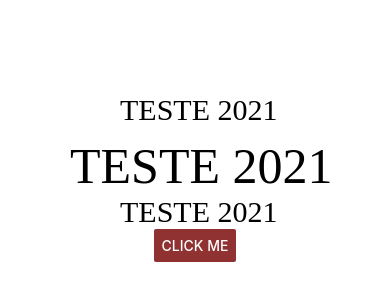
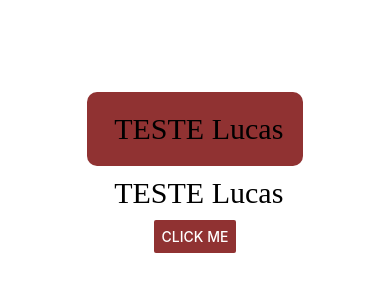
Before and after one commit to lucasmetron/reactNativeAnimacoes, a React Native app: screen / in a window 390 px wide. Shown: the part 250-550 px from the top of the page. Built offline with nearby package versions, Linux system fonts and the light colour scheme.

Commit message:
touchableOpacty

```diff
--- a/App.js
+++ b/App.js
@@ -3,6 +3,7 @@ import {
   Text,
   View,
   Button,
+  TouchableOpacity,
 } from 'react-native';
 
 import styles, { colors } from './styles/mainStyles'
@@ -11,9 +12,10 @@ const App = () => {
 
   return (
     <View style={styles.container} >
-      <Text style={[styles.mytext, styles.margin]}> TESTE 2021</Text>
-      <Text style={[styles.mytext, { fontSize: 50 }]}> TESTE 2021</Text>
-      <Text style={styles.mytext}> TESTE 2021</Text>
+      <TouchableOpacity style={styles.button}>
+        <Text style={[styles.mytext, styles.margin]}> TESTE Lucas</Text>
+      </TouchableOpacity>
+      <Text style={[styles.mytext, styles.margin]}> TESTE Lucas</Text>
       <Button title='Click me' color={colors.red} />
     </View>
   );
--- a/styles/mainStyles.js
+++ b/styles/mainStyles.js
@@ -33,6 +33,7 @@ const styles = StyleSheet.create({
         fontSize: 30,
         fontFamily: 'AwesomePossumDemo-Shine',
         ...myOSStyle //copia a estilização
+
     },
     margin: {
         margin: 10,
@@ -40,6 +41,12 @@ const styles = StyleSheet.create({
 
     posicionador: {
         ...position //copia a estilização
+    },
+
+    button: {
+        backgroundColor: colors.red,
+        padding: 10,
+        borderRadius: 10
     }
 })
 
```
